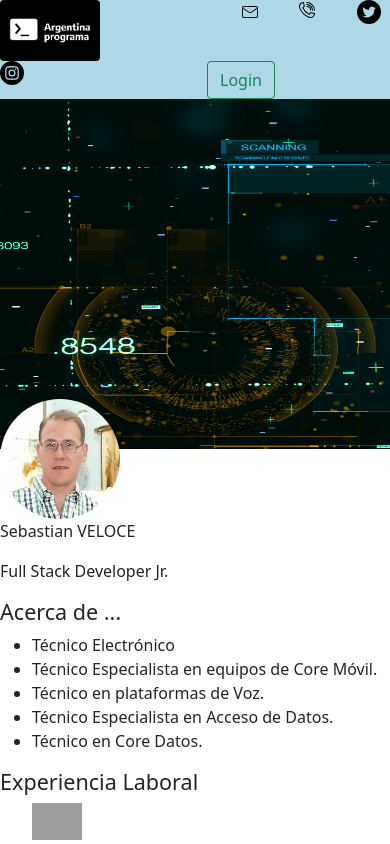
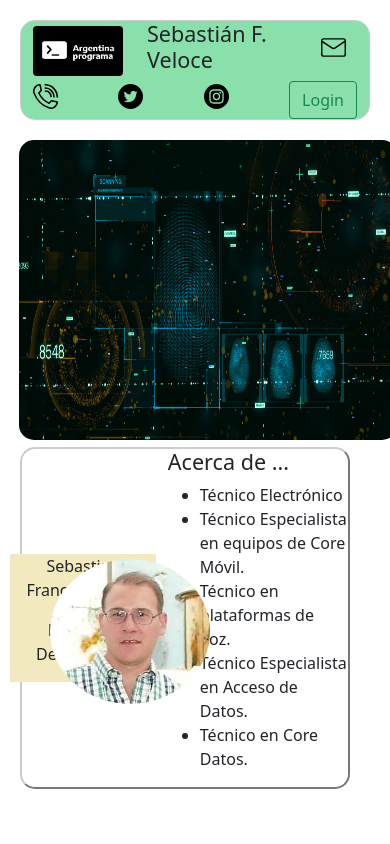
Before and after one commit to seba1974/portfolio, an Angular app: page / in a window 390 px wide. Shown: the top 844 px of the page. Built offline with nearby package versions, Linux system fonts and the light colour scheme; grey boxes are pictures that could not be loaded.

Commit message:
responsive ok menos thumbnail

```diff
--- a/src/app/app.component.html
+++ b/src/app/app.component.html
@@ -1,7 +1,11 @@
 <app-header></app-header>
+<!--<br>
+<br>!-->
 <app-acercade></app-acercade>
-<app-experiencia></app-experiencia>
+
+<!--<app-experiencia></app-experiencia>
 <app-educacion></app-educacion>
 <app-skills></app-skills>
 <app-proyectos></app-proyectos>
 <app-footer></app-footer>
+!-->
--- a/src/app/componentes/acercade/acercade.component.html
+++ b/src/app/componentes/acercade/acercade.component.html
@@ -1,4 +1,14 @@
-<h4>Acerca de ...</h4>
+
+<div class="conteiner-fluid" id="acercade">
+    <div class="row align-items-center justify-content-center">
+
+        <div class="col-5" id="acerca_nombre" >
+            <p class="text-center align-middle font-weight-bold">Sebastian Franco VELOCE</p>
+            <p class="text-center align-middle">Full Stack Developer Jr.</p>
+        </div>
+
+        <div class="col-7">
+                <h4 class="font-weight-bold">Acerca de ...</h4>
                 <ul>
                     <li>Técnico Electrónico</li>
                     <li>Técnico Especialista en equipos de Core Móvil.</li>
@@ -6,3 +16,6 @@
                     <li>Técnico Especialista en Acceso de Datos.</li>
                     <li>Técnico en Core Datos.</li>
                 </ul>
+        </div>
+    </div>
+</div>
--- a/src/app/componentes/header/header.component.html
+++ b/src/app/componentes/header/header.component.html
@@ -1,18 +1,23 @@
-    <div class="row" id="header">
-        <div class="col-7">
-            <img class="rounded float-start" alt= "APlogo" width=100px weight=100px src="assets/img/APlogo.png">
+<div class="conteiner-fluid">
+    <div class="row align-items-center justify-content-center" id="header">
+
+        <div class="col">
+            <img id="img_iconos" class="rounded float-start" alt= "APlogo"  src="assets/img/APlogo.png">
+        </div>
+        <div class="col-6">
+            <h4>Sebastián F. Veloce</h4>
         </div>
         <div class="col">
-            <input type="image" src="assets/img/email.svg" alt="Mail" href="mailto:seba.veloce@gmail.com">
+            <input id="input_iconos" type="image" src="assets/img/email.svg" alt="Mail" href="mailto:seba.veloce@gmail.com">
         </div>
         <div class="col">
-            <input type="image" src="assets/img/telefono-sonando.svg" alt="Telefono" href="tel:+5493513769813">
+            <input  id="input_iconos" type="image" src="assets/img/telefono-sonando.svg" alt="Telefono" href="tel:+5493513769813">
         </div>
         <div class="col">
-            <input type="image" src="assets/img/twitter.svg" alt="Twitter" href="http://twitter.com/">
+            <input id="input_iconos" type="image" src="assets/img/twitter.svg" alt="Twitter" href="http://twitter.com/">
         </div>
         <div class="col">
-            <input type="image" src="assets/img/instagram.svg" alt="Instagram" href="http://instagram.com">
+            <input id="input_iconos" type="image" src="assets/img/instagram.svg" alt="Instagram" href="http://instagram.com">
         </div>
         <div class="col">
             <button type="login" class="btn btn-outline-success">Login</button>
@@ -20,12 +25,11 @@
     </div>
 
     <div class= "row" id="banner">
-        <img src="assets/img/banner.jpg" class="img-responsive" alt="Banner" id="img_banner">
+        <div class="col-auto">
+            <img id="img_banner" src="assets/img/banner.jpg" class="img-responsive" alt="Banner">
+            <img id="img_thumbnail" src="assets/img/thumbnail.jpg" class="rounded-circle" alt="thumbnail" >
+        </div>
     </div>
 
 
-    <div id="thumbnail">
-        <img src="assets/img/thumbnail.jpg" id= "img_thumbnail" class="rounded-circle" alt="thumbnail" >
-        <p>Sebastian VELOCE</p>
-        <p>Full Stack Developer Jr.</p>
-    </div>
+</div>
--- a/src/styles.css
+++ b/src/styles.css
@@ -1,37 +1,79 @@
 
 div#header{
-    background-color:lightblue;
+    margin:20px;
+    background-color:rgb(137, 224, 170);
+    border-radius: 15px;
+    border :1px solid #ccc;
 }
 
 div#banner{
+    margin:7px;
     width:1152px;
     height: 300px;
-    background-color: #e3e3e3;
+
 }
 
+img#img_iconos{
+
+    width:90px;
+    height:50px;
+
+}
+
+input#input_iconos{
+
+    width:25px;
+    height:25px;
+
+}
+
+
 img#img_banner{
-    display:block;
-    margin:auto;
-    width:100%;     /*Ancho*/
-    height: 350px;    /*Altura*/
-    max-width: 1200px;
-    min-width: 100px;
+
+    width: 97%;     /*Ancho* 97%*/
+    height: 300px;  /* va ok Altura 300px*/
+    margin-right: 80px;
+    /*max-width: 1600px;*/
+    /* min-width: 100px;*/
+    border-radius: 15px;
+    z-index:0;
+    position: absolute;   /*va ok*/
 }
 
 img#img_thumbnail{
-    top: 350px;
-    left: 100px;
-    width : 120px;      /*Ancho*/
-    height: 120px;
-    margin: 0px;
+    position: absolute;
+    width : 160px;      /*Ancho 160px*/
+    height: auto;       /*Alto auto par mantener la relacion*/
+    bottom: 140px;      /* desde abajo*/
+    left: 50px;         /* desde la izq*/
+    z-index:1;          /* traer al frente*/
 
 }
+
+div.conteiner-fluid#acercade{
+    margin-left: 20px;
+    margin-right: 40px;
+    border:2px outset #ccc;
+
+    border-radius:15px;
+    /*padding-right: 40px;*/
+    /*background-color:rgb(236, 235, 232);*/
+    /*margin:30px;*/   /* Margen arriba y a la izquierda*/
+
+}
+
+
+#acerca_nombre{
+    background-color: rgb(243, 233, 191);
+}
+
+
 p.principal{
     font-size: 18px;
-    color: gray;
+    color: rgb(92, 91, 91);
 }
 p.secundario{
-    font-size: 12px;
+    font-size: 14px;
     color: black;
     margin:20px;
 }
```
